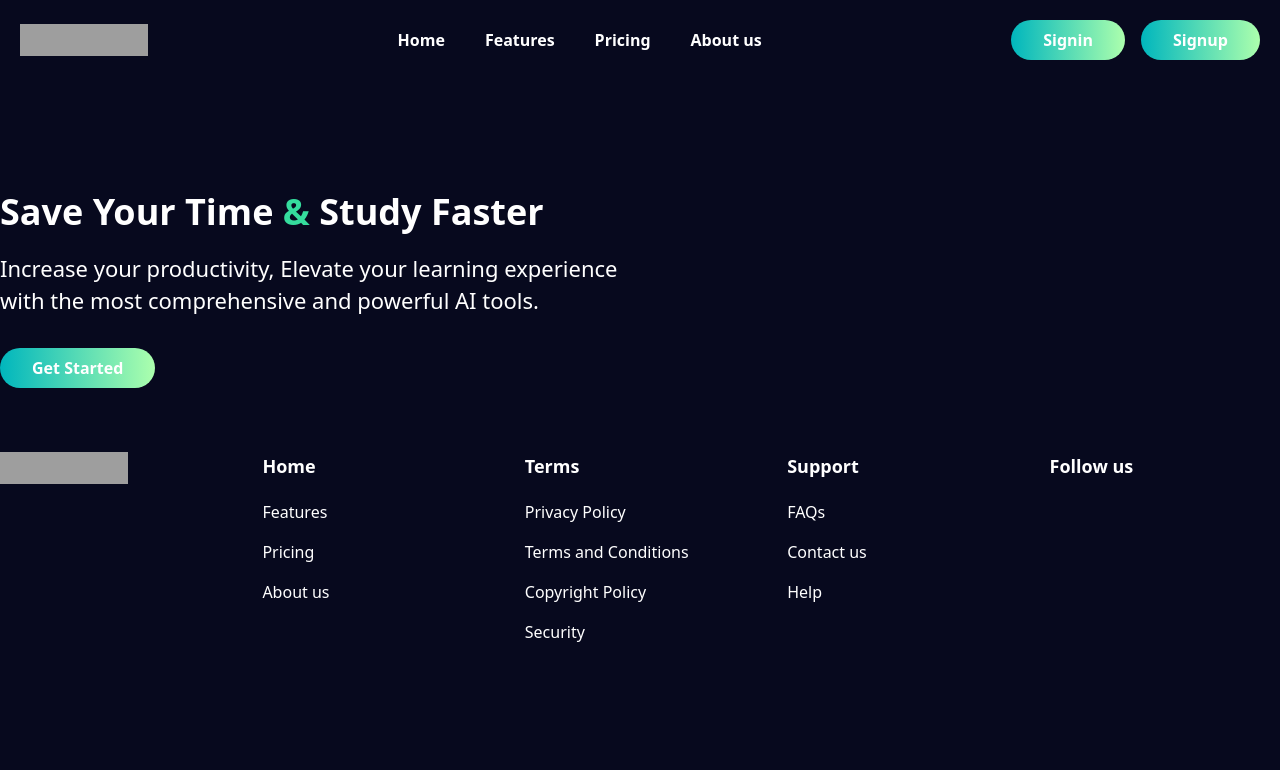
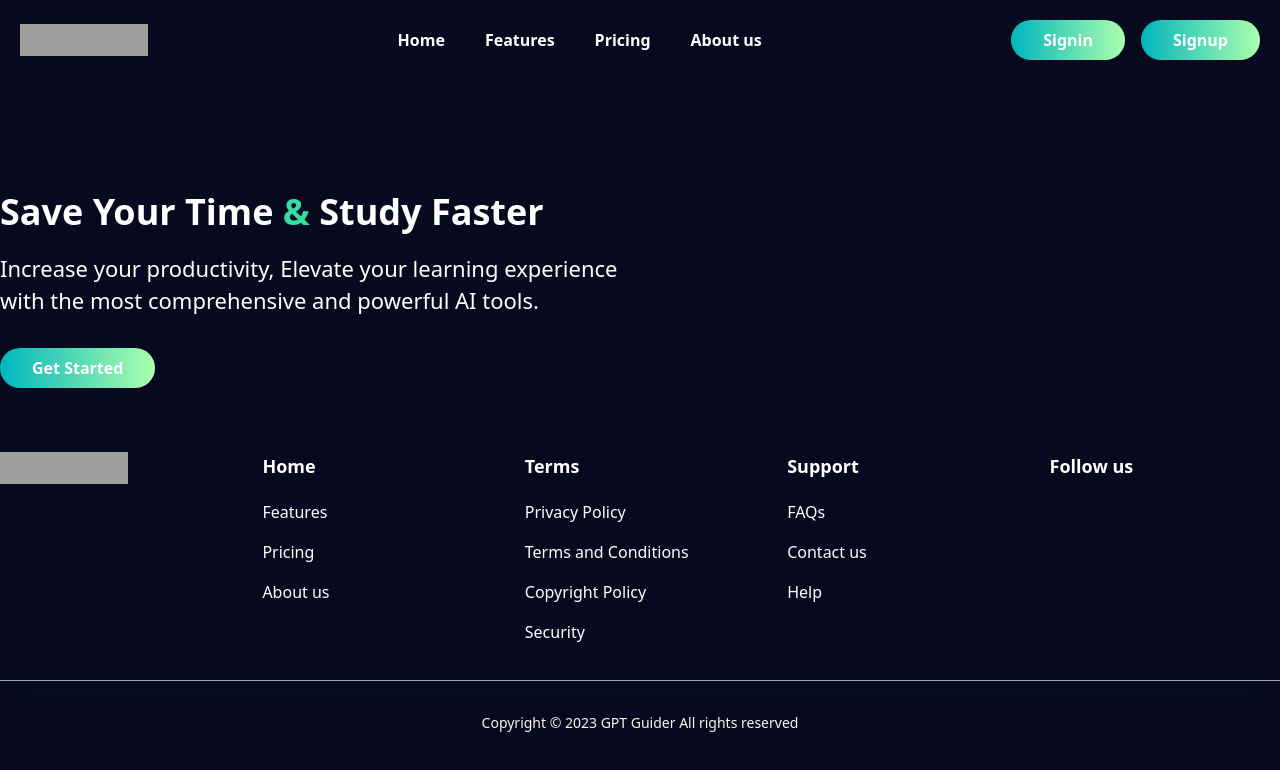
Before and after one commit to nisharga/gpt-guider, a React (Vite) app: page / in a window 1280 px wide. Shown: the top 770 px of the page. Built offline with nearby package versions, Linux system fonts and the light colour scheme; grey boxes are pictures that could not be loaded.

Commit message:
footer added

```diff
--- a/src/Shared/Footer/Footer.jsx
+++ b/src/Shared/Footer/Footer.jsx
@@ -38,6 +38,10 @@ const Footer = () => {
           </div>
         </div>
       </div>
+      <div className="w-full h-[0.5px] bg-gray-400 mt-5" style={{
+        boxShadow: "0px 4px 30px 0px #4EE39D80"
+      }}></div>
+      <p className="text-xs md:text-sm text-center text-[#F7F6F2] mt-8">Copyright © 2023 GPT Guider All rights reserved</p>
     </div>
   )
 }
```
